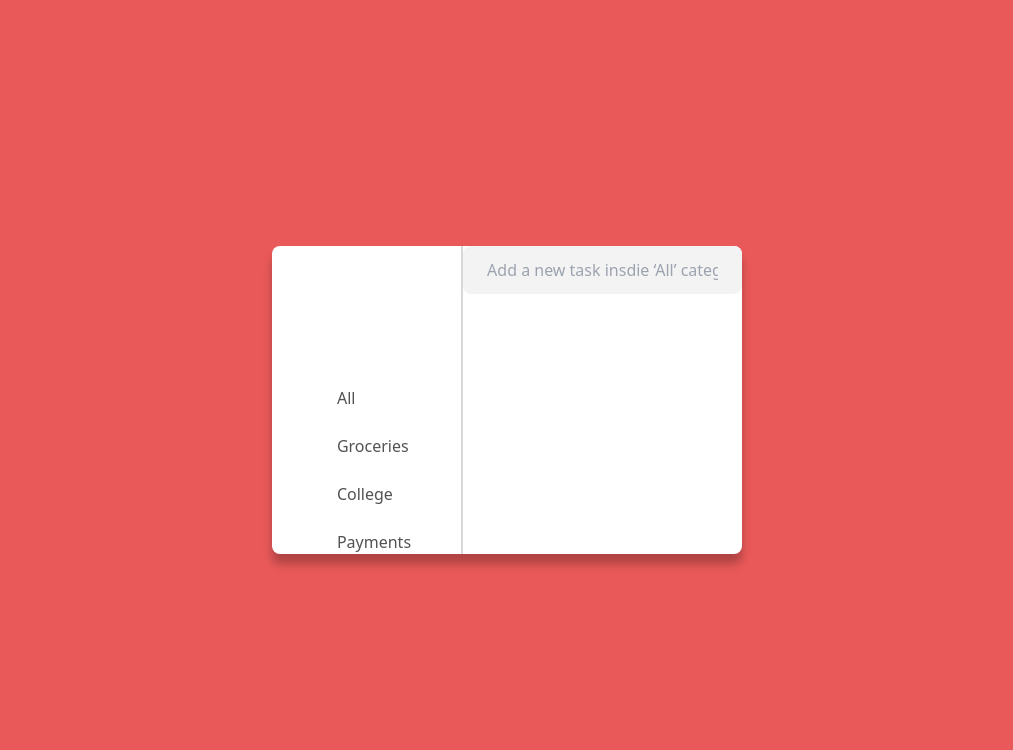
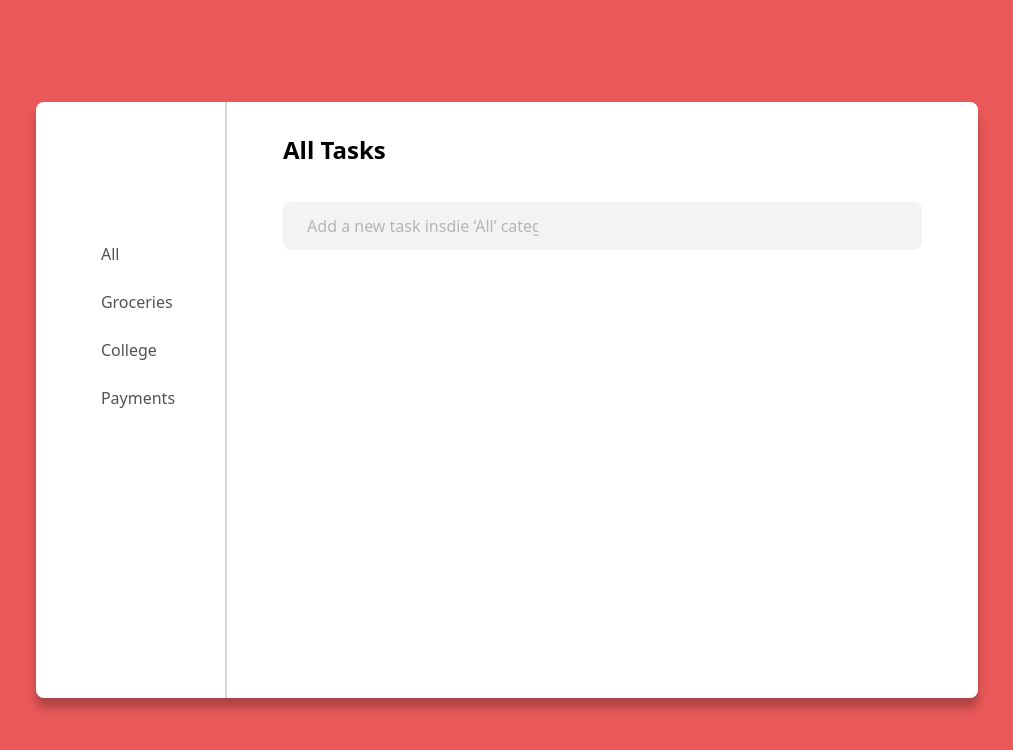
Before and after one commit to marzieh-pakdel/ToDo-App-with-React, a React (Vite) app: page / in a window 1280 px wide. Shown: the top 750 px of the page, without its empty margins (133-1146 px from the left). Built offline with nearby package versions, Linux system fonts and the light colour scheme.

Commit message:
added h1 to home, adjusted styles

```diff
--- a/src/components/content/Content.jsx
+++ b/src/components/content/Content.jsx
@@ -1,6 +1,6 @@
 const Content = ({children}) => {
   return (
-    <section>{children}</section>
+    <section className="px-14 pt-8">{children}</section>
   )
 }
 
--- a/src/components/sidebar/Sidebar.jsx
+++ b/src/components/sidebar/Sidebar.jsx
@@ -3,7 +3,7 @@ import { Link } from "react-router-dom"
 const Sidebar = () => {
   return (
     <aside className="px-[3.125rem] pt-[140px] pl-[4.063rem]">
-      <ul className="flex flex-col gap-6 text-[#525252]">
+      <ul className="flex flex-col gap-6 text-[#525252] mb-72">
         <li>
           <Link to="/">All</Link>
         </li>
--- a/src/pages/home/Home.jsx
+++ b/src/pages/home/Home.jsx
@@ -4,10 +4,11 @@ import Layout from "../../components/layout/Layout"
 const Home = () => {
     return (
         <Layout>
+            <h1 className="mb-9 font-bold text-2xl">All Tasks</h1>
             <Input
             type="text"
             placeholder="Add a new task insdie ‘All’ category"
-            inputStyle="bg-gray1 focus:outline-none rounded-[8px] py-3 px-6"/>
+            inputStyle="bg-gray1 focus:outline-none rounded-[8px] py-3 pl-6 pr-96 mb-32 placeholder:text-gray2"/>
         </Layout>
     )
 }
--- a/tailwind.config.js
+++ b/tailwind.config.js
@@ -11,6 +11,7 @@ export default {
         "primary-color" : "#EA5959",
         "dark-gray-text" : "#525252",
         "gray1" : "#F3F3F3",
+        "gray2" : "#B5B5B5",
       },
 
       boxShadow: {
```
